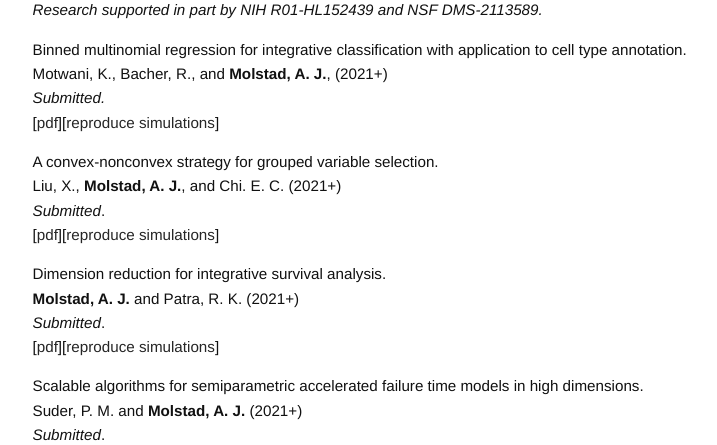
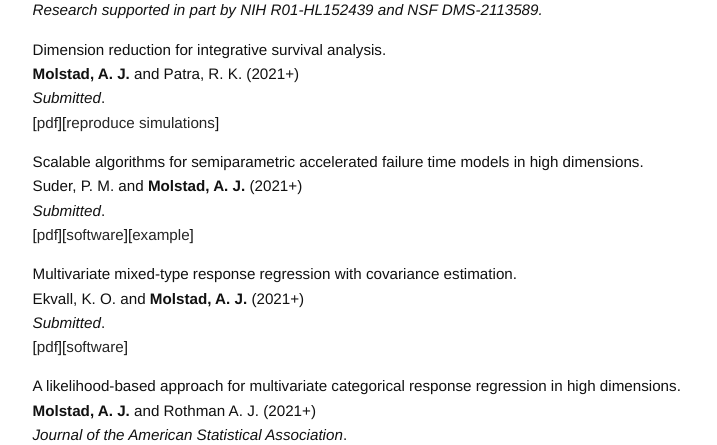
Before and after one commit to ajmolstad/ajmolstad.github.io, a Jekyll site: the page built from research.md, in a window 1280 px wide and 900 px high, cut to the strip 455-900 px from the top of the window. Shown: the whole strip, without its empty margins (275-992 px from the left). Built offline with Jekyll 4.4.1, drawn with Linux system fonts in a browser that asks for light colours.

Commit message:
Update research.md

```diff
--- a/research.md
+++ b/research.md
@@ -9,7 +9,7 @@
 *Research supported in part by NIH R01-HL152439 and NSF DMS-2113589.*
 
 
-Binned multinomial regression for integrative classification with
+<!-- Binned multinomial regression for integrative classification with
 application to cell type annotation. <br>
 Motwani, K., Bacher, R., and **Molstad, A. J.**, (2021+) <br>
 *Submitted.* <br>
@@ -18,7 +18,7 @@
 A convex-nonconvex strategy for grouped variable selection. <br>
 Liu, X., **Molstad, A. J.**, and Chi. E. C. (2021+) <br>
 *Submitted*. <br>
-[[pdf](https://arxiv.org/abs/2108.02143)][[reproduce simulations](https://github.com/ajmolstad/IntegrativeCox)]<br>
+[[pdf](https://arxiv.org/abs/2108.02143)][[reproduce simulations](https://github.com/ajmolstad/IntegrativeCox)]<br> -->
 
 <!--
 Conditional probability tensor decompositions for
```
